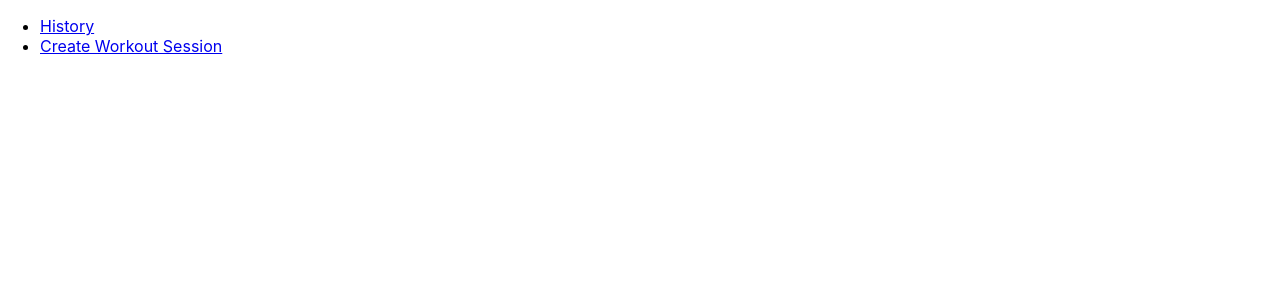
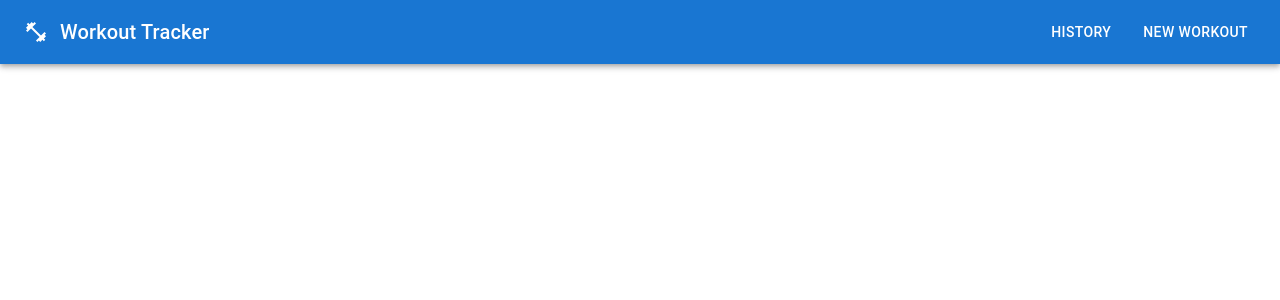
Before and after one commit to jiangchengliu/workout_tracker, a React (Create React App) app in the folder frontend/: page /workouts in a window 1280 px wide. Shown: the top 300 px of the page. Built offline with nearby package versions, Linux system fonts and the light colour scheme; no server answers.

Commit message:
feat: stylized and added navigation Bar

```diff
--- a/frontend/src/App.js
+++ b/frontend/src/App.js
@@ -1,27 +1,12 @@
 import React from 'react';
-import WorkoutSessionList from './components/workoutSessionList/WorkoutSessionList';
-import { BrowserRouter as Router, Routes, Route, Link } from "react-router-dom"
+import NavBar from './components/nBar/NBar';
+
 
 function App() {
   return (
-    <Router>
-      <div>
-        <nav>
-          <ul>
-            <li>
-              <Link to="/workouts">History</Link>
-            </li>
-            <li>
-              <Link to="/create">Create Workout Session</Link>
-            </li>
-          </ul>
-        </nav>
-        <Routes>
-          <Route path="/workouts" element={<WorkoutSessionList />} />
-        </Routes>
-      </div>
-    </Router>
-
+    <div>
+      <NavBar />
+    </div>
   );
 }
 
--- /dev/null
+++ b/frontend/src/components/nBar/NBar.js
@@ -0,0 +1,31 @@
+import { AppBar, IconButton, Toolbar, Typography, Stack, Button } from '@mui/material'
+import FitnessCenterIcon from '@mui/icons-material/FitnessCenter';
+import { BrowserRouter as Router, Routes, Route, Link as RouterLink } from "react-router-dom";
+import WorkoutSessionList from '../workoutSessionList/WorkoutSessionList';
+
+
+function NavBar() {
+    return (
+        <Router>
+            <AppBar position="sticky">
+                <Toolbar>
+                    <IconButton size='large' edge='start' color='inherit' aria-label='logo'>
+                        <FitnessCenterIcon />
+                    </IconButton>
+                    <Typography variant='h6' component='div' sx={{ flexGrow: 1 }}>
+                        Workout Tracker
+                    </Typography>
+                    <Stack direction='row' spacing={2}>
+                        <Button color='inherit' component={RouterLink} to="/workouts">History</Button>
+                        <Button color='inherit' component={RouterLink} to="/create">New Workout</Button>
+                    </Stack>
+                </Toolbar>
+            </AppBar>
+            <Routes>
+                <Route path="/workouts" element={<WorkoutSessionList />} />
+            </Routes>
+        </Router>
+    );
+}
+
+export default NavBar;
```
